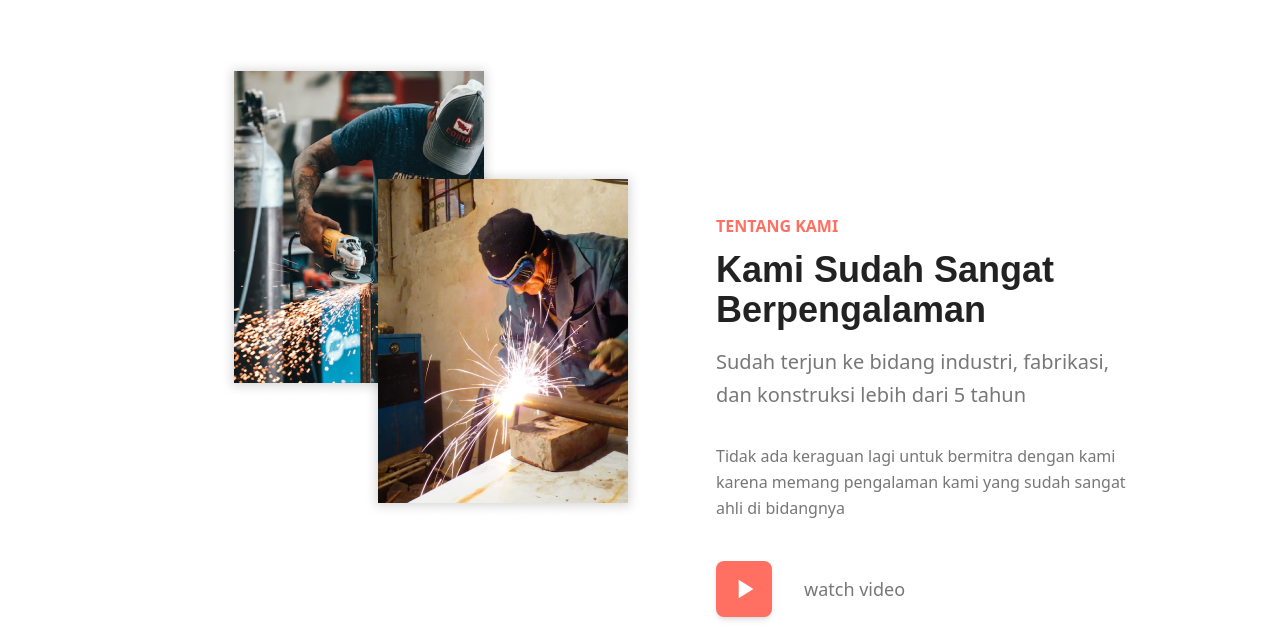
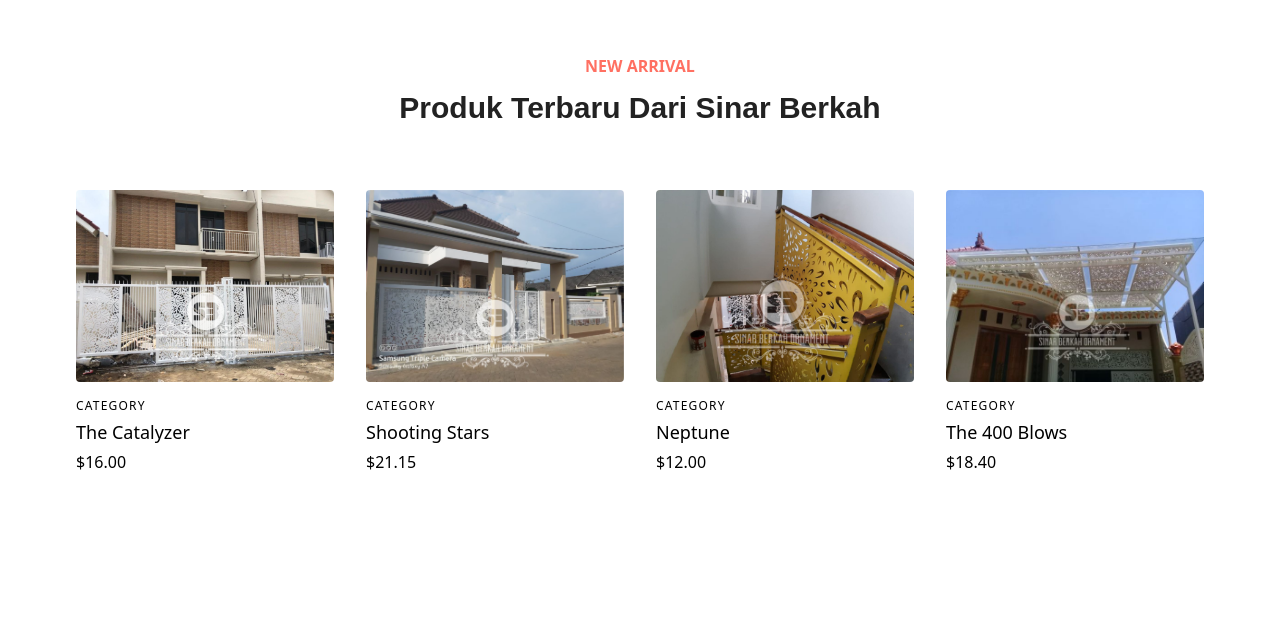
Before and after one commit to ciboox-id/sinarberkah-plato, a Next.js app: page / in a window 1280 px wide. Shown: the part 769-1400 px from the top of the page. Built offline with nearby package versions, Linux system fonts and the light colour scheme; no server answers.

Commit message:
refactor: product

```diff
--- a/app/product/page.js
+++ b/app/cart/page.js
@@ -1,6 +1,6 @@
 import React from 'react';
 
-const products = [
+const carts = [
   {
     name: "The Catalyzer",
     image: "./images/12.jpg",
@@ -27,24 +27,24 @@ const products = [
   },
 ];
 
-const Product = () => {
+const Cart = () => {
   return (
     <section className="px-14">
       <div className="container px-5 py-24 mx-auto">
         <div className="flex flex-wrap -m-4">
-          {products.map((product, index) => (
+          {carts.map((cart, index) => (
             <div key={index} className="lg:w-1/4 md:w-1/2 p-4 w-full">
               <a className="block relative h-48 rounded overflow-hidden">
                 <img
                   alt="ecommerce"
                   className="object-cover object-center w-full h-full block"
-                  src={product.image}
+                  src={cart.image}
                 />
               </a>
               <div className="mt-4">
-                <h3 className="text-gray-500 text-xs tracking-widest title-font mb-1">{product.category}</h3>
-                <h2 className="text-gray-900 title-font text-lg font-medium">{product.name}</h2>
-                <p className="mt-1">{product.price}</p>
+                <h3 className="text-gray-500 text-xs tracking-widest title-font mb-1">{cart.category}</h3>
+                <h2 className="text-gray-900 title-font text-lg font-medium">{cart.name}</h2>
+                <p className="mt-1">{cart.price}</p>
               </div>
             </div>
           ))}
@@ -54,4 +54,4 @@ const Product = () => {
   );
 };
 
-export default Product;
+export default Cart;
--- a/app/layout.js
+++ b/app/layout.js
@@ -17,7 +17,7 @@ export default function RootLayout({ children }) {
             </a>
             <nav className="md:mr-auto md:ml-12 md:py-1 md:pl-4 flex gap-x-5 flex-wrap items-center text-base justify-center mx-auto">
               <Link href="/" className=" hover:text-main-color md:pl-0">Beranda</Link>
-              <Link href="/product" className=" hover:text-main-color md:pl-0">Produk</Link>
+              <Link href="/cart" className=" hover:text-main-color md:pl-0">Produk</Link>
               <Link href="/portfolio" className=" hover:text-main-color">Portfolio</Link>
               <Link href="/gallery" className=" hover:text-main-color">Gallery Pola</Link>
               <Link href="/article" className=" hover:text-main-color md:pl-0">Artikel</Link>
--- a/app/page.js
+++ b/app/page.js
@@ -1,18 +1,19 @@
 "use client"
-import About from "@/components/About";
 import Contact from "@/components/Contact";
 import Delivery from "@/components/Delivery";
 import Hero from "@/components/Hero";
 import Material from "@/components/Material";
 import Portfolio from "@/components/Portfolio";
+import Product from "@/components/Product";
 import Promo from "@/components/Promo";
 import Services from "@/components/Services";
+
 
 export default function Home() {
   return (
     <main>
       <Hero />
-      <About />
+      <Product />
       <Services />
       <Delivery />
       <Portfolio />
--- a/components/About.jsx
+++ /dev/null
@@ -1,35 +0,0 @@
-import React from 'react';
-import { MdPlayArrow } from 'react-icons/md';
-
-const About = () => {
-  return (
-    <section className="px-14 flex items-center justify-center">
-      <div className="container mx-auto py-24 flex md:pl-5 md:flex-row flex-col items-center lg:items-start">
-        <div className="lg:max-w-lg lg:w-full md:w-1/2 w-5/6 mb-10 md:mb-0 relative lg:top-96">
-          <img className="object-cover object-center rounded lg:absolute left-36 bottom-10" alt="hero" src="images/aboutus-1.png" />
-          <img className="object-cover object-center rounded hidden lg:inline md:absolute left-72 -bottom-20" alt="hero" src="images/aboutus-2.png" />
-        </div>
-        <div className="lg:flex-grow md:w-1/2 lg:pl-32 md:pl-16 flex flex-col md:items-start md:text-left items-center text-center relative md:mb-20 md:top-40">
-          <h2 className="text-main-color mb-3 text-base font-bold uppercase">Tentang Kami</h2>
-          <h1 className="title-font sm:text-4xl text-3xl mb-4 font-bold text-dark-main font-mulish">Kami Sudah Sangat
-            <br className="hidden lg:inline-block font-mulish" /> Berpengalaman
-          </h1>
-          <h2 className="mb-8 leading-relaxed text-xl text-gray font-medium">Sudah terjun ke bidang industri, fabrikasi, <br /> dan konstruksi lebih dari 5 tahun</h2>
-          <h3 className="mb-10 leading-relaxed text-base text-gray font-medium">
-            Tidak ada keraguan lagi untuk bermitra dengan kami <br />
-            karena memang pengalaman kami yang sudah sangat <br />
-            ahli di bidangnya
-          </h3>
-          <div className="flex justify-center">
-            <button className="inline-flex items-center bg-main-color border-0 py-3 px-3 rounded-lg shadow-md mt-4 md:mt-0">
-              <MdPlayArrow size="2rem" color='white' />
-            </button>
-            <button className="ml-2 inline-flex text-gray border-0 py-2 px-6 hover:text-main-color rounded text-lg font-medium items-center justify-center">watch video</button>
-          </div>
-        </div>
-      </div>
-    </section>
-  )
-}
-
-export default About;
--- a/components/Contact.jsx
+++ b/components/Contact.jsx
@@ -26,7 +26,7 @@ const Contact = () => {
                   <svg xmlns="http://www.w3.org/2000/svg" viewBox="0 0 20 20" fill="currentColor" className="w-5 h-5 mr-2 sm:mr-6">
                     <path d="M2 3a1 1 0 011-1h2.153a1 1 0 01.986.836l.74 4.435a1 1 0 01-.54 1.06l-1.548.773a11.037 11.037 0 006.105 6.105l.774-1.548a1 1 0 011.059-.54l4.435.74a1 1 0 01.836.986V17a1 1 0 01-1 1h-2C7.82 18 2 12.18 2 5V3z"></path>
                   </svg>
-                  <span>123456789</span>
+                  <span>+62 812-7400-0418</span>
                 </p>
                 <p className="flex items-center">
                   <svg xmlns="http://www.w3.org/2000/svg" viewBox="0 0 20 20" fill="currentColor" className="w-5 h-5 mr-2 sm:mr-6">
--- /dev/null
+++ b/components/Product.jsx
@@ -0,0 +1,65 @@
+import React from 'react';
+
+const products = [
+  {
+    name: "The Catalyzer",
+    image: "./images/12.jpg",
+    category: "CATEGORY",
+    price: "$16.00",
+  },
+  {
+    name: "Shooting Stars",
+    image: "./images/15.jpg",
+    category: "CATEGORY",
+    price: "$21.15",
+  },
+  {
+    name: "Neptune",
+    image: "./images/16.jpg",
+    category: "CATEGORY",
+    price: "$12.00",
+  },
+  {
+    name: "The 400 Blows",
+    image: "./images/18.jpg",
+    category: "CATEGORY",
+    price: "$18.40",
+  },
+];
+
+const Product = () => {
+  return (
+    <section className="px-14">
+      <div className="container px-5 py-24 mx-auto">
+        <div className="flex flex-col text-center w-full mb-12">
+          <h2 className="text-base text-main-color font-bold title-font uppercase mb-3">
+            New Arrival
+          </h2>
+          <h1 className="sm:text-3xl text-3xl font-bold font-mulish title-font mb-4 text-dark-main">
+            Produk Terbaru Dari Sinar Berkah
+          </h1>
+        </div>
+        <div className="flex flex-wrap -m-4">
+          {products.map((product, index) => (
+            <div key={index} className="lg:w-1/4 md:w-1/2 p-4 w-full">
+              <a className="block relative h-48 rounded overflow-hidden">
+                <img
+                  alt="ecommerce"
+                  className="object-cover object-center w-full h-full block"
+                  src={product.image}
+                />
+              </a>
+              <div className="mt-4">
+                <h3 className="text-gray-500 text-xs tracking-widest title-font mb-1">{product.category}</h3>
+                <h2 className="text-gray-900 title-font text-lg font-medium">{product.name}</h2>
+                <p className="mt-1">{product.price}</p>
+              </div>
+            </div>
+          ))}
+        </div>
+      </div>
+    </section>
+  );
+};
+
+export default Product;
```
